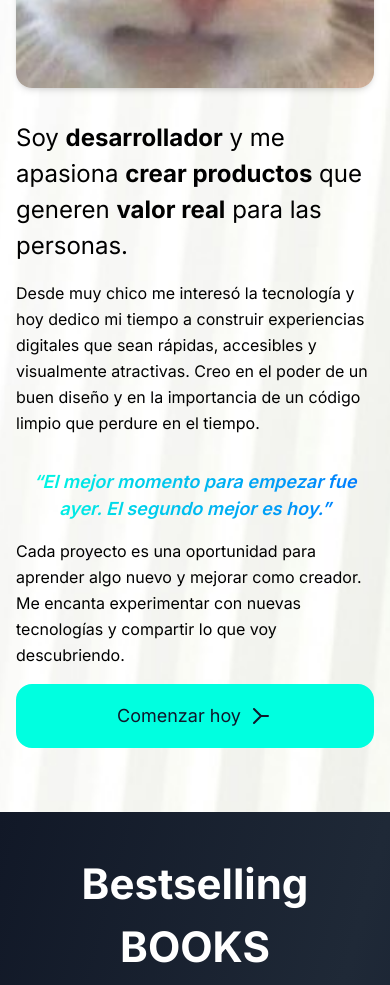
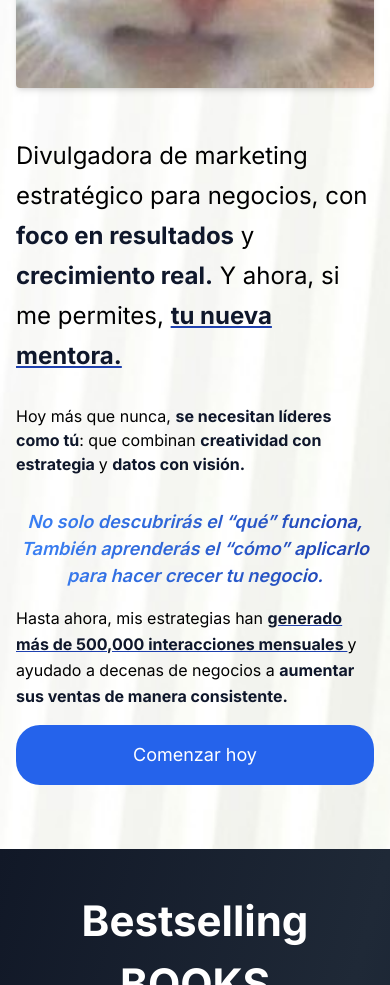
Before and after one commit to jaalzu/luna-marketing-ld, an Astro site in the folder bronson-landing-page/: page / in a window 390 px wide. Shown: the part 1000-1985 px from the top of the page. Built offline with nearby package versions, Linux system fonts and the light colour scheme; Astro itself is replaced by a stand-in of ours; a web font is replaced by a local one.

Commit message:
about me done

```diff
--- a/bronson-landing-page/src/components/AboutMentor.astro
+++ b/bronson-landing-page/src/components/AboutMentor.astro
@@ -3,69 +3,50 @@
 
 <section class="flex flex-col items-center gap-8 px-4 md:px-16 py-16">
   <!-- Título principal -->
-  <h1 class="text-[45px] md:text-[85px] font-light tracking-tight">
-    SOY AZUL
+  <h1 class="text-black font-display text-[45px] md:text-[65px] font-thin">
+    SOY LUNA.
   </h1>
 
   <!-- Contenedor foto + texto -->
-  <div class="flex flex-col md:flex-row items-center md:items-start gap-8 max-w-5xl w-full">
+  <div class="flex flex-col md:flex-row items-center md:items-start gap-12 max-w-6xl w-full">
 
     <!-- Foto -->
    <img
   src="/images/Mentor.jpg"
   alt="Foto de Azul"
-      class="w-full md:w-1/2 rounded-2xl shadow-md object-cover"
+  class="w-full md:w-2/5 rounded shadow-md object-cover"
 />
 
     <!-- Textos -->
     <div class="flex flex-col gap-4 md:w-1/2">
       <!-- Subtítulo -->
-      <h2 class="text-[24px] md:text-[32px] font-normal">
-        Soy <strong class="font-bold">desarrollador</strong> y me apasiona
-        <strong class="font-bold"> crear productos</strong> que generen
-        <strong class="font-bold"> valor real</strong> para las personas.
+      <h2 class="text-[24px] md:text-[34px] font-normal leading-10">
+  Divulgadora de marketing estratégico para negocios, con <strong class="text-black font-bold">foco en resultados</strong> y <strong class="text-black font-bold">crecimiento real.</strong> Y ahora, si me permites, <strong class="text-black font-bold underline decoration-primary">tu nueva mentora.</strong>
 </h2>
 
+
       <!-- Párrafo descriptivo -->
-      <p class="text-[16px] md:text-[20px] leading-relaxed">
-        Desde muy chico me interesó la tecnología y hoy dedico mi tiempo
-        a construir experiencias digitales que sean rápidas, accesibles y
-        visualmente atractivas. Creo en el poder de un buen diseño y en la
-        importancia de un código limpio que perdure en el tiempo.
+      <p class="text-[16px] md:text-[18px] font-light mt-3">
+      Hoy más que nunca, <strong class="text-black font-bold ">se necesitan líderes como tú</strong>: que combinan <strong class="text-black font-bold ">creatividad con estrategia </strong>y <strong class="text-black font-bold ">datos con visión.</strong>
       </p>
 
       <!-- Frase motivacional -->
-      <p class="text-center text-transparent bg-clip-text bg-gradient-to-r from-[#00ffe0] to-[#0077ff] text-[18px] md:text-[24px] font-semibold italic mt-4">
-        “El mejor momento para empezar fue ayer. El segundo mejor es hoy.”
+     <p class="text-center text-transparent bg-clip-text bg-gradient-to-r from-[#3b82f6] to-[#1e40af] text-[18px] md:text-[22px] font-semibold italic mt-4">
+  No solo descubrirás el “qué” funciona,
+  También aprenderás el “cómo” aplicarlo para hacer crecer tu negocio.
 </p>
 
+
+
       <!-- Texto secundario -->
-      <p class="text-[16px] md:text-[20px] leading-relaxed">
-        Cada proyecto es una oportunidad para aprender algo nuevo y mejorar
-        como creador. Me encanta experimentar con nuevas tecnologías y compartir
-        lo que voy descubriendo.
+      <p class="text-[16px] md:text-[18px] leading-relaxed">
+        Hasta ahora, mis estrategias han <strong class="text-black font-bold underline decoration-primary">generado más de 500,000 interacciones mensuales </strong>y ayudado a decenas de negocios a <strong class="text-black font-bold ">aumentar sus ventas de manera consistente.</strong>
       </p>
 
       <!-- Botón -->
       <button
-  class="flex items-center justify-center gap-2 border-2 border-[#00ffe0] text-black rounded-2xl px-6 py-4 text-lg md:text-xl bg-[#00ffe0] hover:bg-gradient-to-r hover:from-[#d5f1fb] hover:to-[#d9f9ee] hover:text-black transition-all duration-300"
->
+  class="flex items-center justify-center bg-blue-600 text-white rounded-3xl px-6 py-4 text-lg md:text-xl">
         Comenzar hoy
-        <!-- Flecha SVG -->
-        <svg
-          xmlns="http://www.w3.org/2000/svg"
-          fill="none"
-          viewBox="0 0 24 24"
-          stroke-width="2"
-          stroke="currentColor"
-          class="w-6 h-6"
-        >
-          <path
-            stroke-linecap="round"
-            stroke-linejoin="round"
-            d="M5 19l7-7-7-7m7 7h7"
-          />
-        </svg>
       </button>
     </div>
   </div>
--- a/bronson-landing-page/tailwind.config.js
+++ b/bronson-landing-page/tailwind.config.js
@@ -5,8 +5,7 @@ export default {
       colors: {
           black: "#0F172B",
           grey: "#62748E",
-          primary: "#00ffe0",
-          secondary: "#1e40af",
+          primary: "#1e40af",
           bgColor: "#f4f8fbff"
       },
       fontFamily: {
```
Lines whose indentation alone changed are shown as unchanged.
